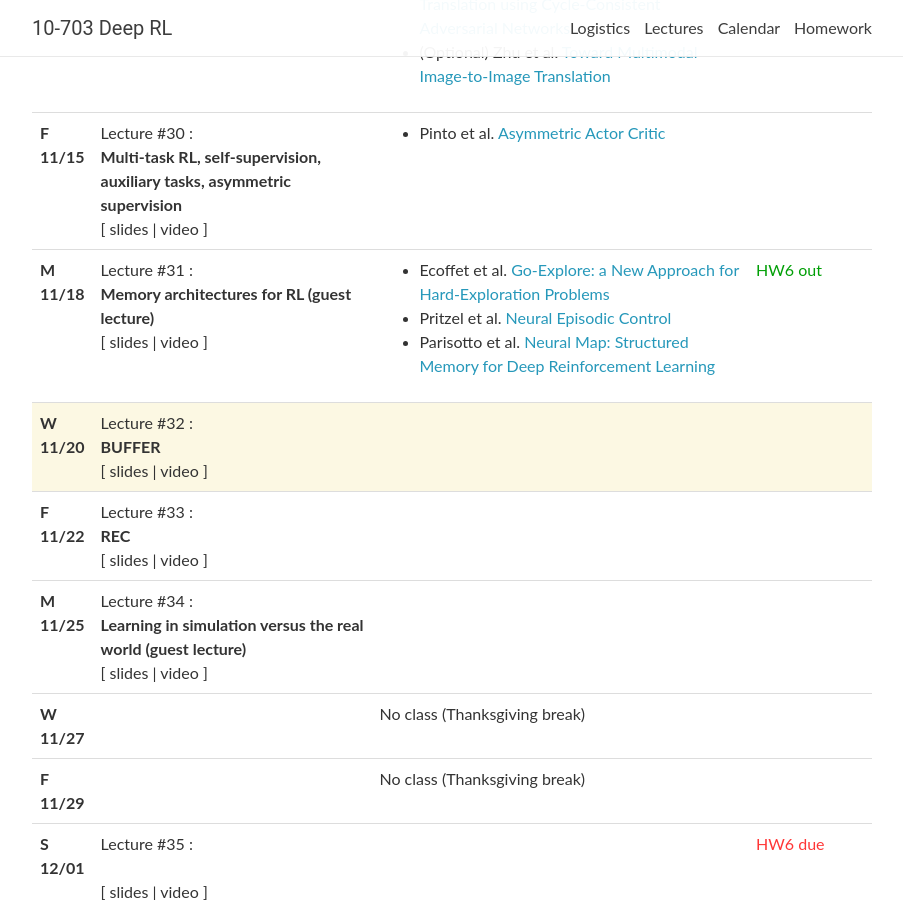
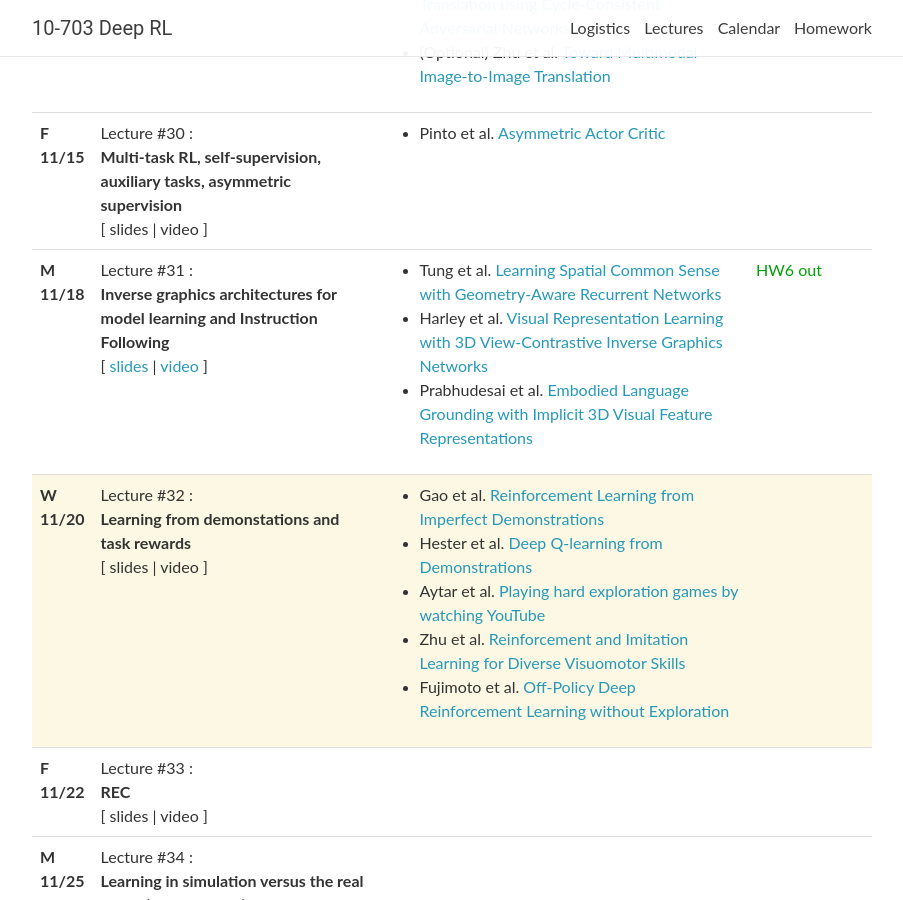
Before and after one commit to cmudeeprl/703website_f19, a Jekyll site: the page built from _pages/lectures.md, in a window 1280 px wide and 900 px high, scrolled down 5368 px. Shown: the whole window, without its empty margins (188-1091 px from the left). Built offline with Jekyll 4.4.1, drawn with Linux system fonts in a browser that asks for light colours; nearby versions of some CDN libraries; comment, search, counter and statistics services are not loaded.

Commit message:
lectures

```diff
--- a/_data/lectures.yml
+++ b/_data/lectures.yml
@@ -449,25 +449,33 @@
 - date: M 11/18
   lecturer:
   title: >
-    <strong>Memory architectures for RL (guest lecture)</strong>
-  slides:
-  video:
+    <strong>Inverse graphics architectures for model learning and Instruction Following</strong>
+  slides: https://cmudeeprl.github.io/703website/assets/lectures/lecture_22.pdf
+  video: https://scs.hosted.panopto.com/Panopto/Pages/Viewer.aspx?id=605352cc-987b-427b-b619-ab090117c673
   notes:
   readings:
-    - Ecoffet et al. <a href="https://arxiv.org/abs/1901.10995" target="_blank">Go-Explore&#58; a New Approach for Hard-Exploration Problems</a>
-    - Pritzel et al. <a href="http://proceedings.mlr.press/v70/pritzel17a.html" target="_blank">Neural Episodic Control</a>
-    - Parisotto et al. <a href="https://arxiv.org/abs/1702.08360" target="_blank">Neural Map&#58; Structured Memory for Deep Reinforcement Learning</a>
+    - Tung et al. <a href="https://arxiv.org/abs/1901.00003" target="_blank">Learning Spatial Common Sense with Geometry-Aware Recurrent Networks</a>
+    - Harley et al. <a href="https://arxiv.org/abs/1906.03764" target="_blank">Visual Representation Learning with 3D View-Contrastive Inverse Graphics Networks</a>
+    - Prabhudesai et al. <a href="https://arxiv.org/abs/1910.01210" target="_blank">Embodied Language Grounding with Implicit 3D Visual Feature Representations</a>
+    # - Ecoffet et al. <a href="https://arxiv.org/abs/1901.10995" target="_blank">Go-Explore&#58; a New Approach for Hard-Exploration Problems</a>
+    # - Pritzel et al. <a href="http://proceedings.mlr.press/v70/pritzel17a.html" target="_blank">Neural Episodic Control</a>
+    # - Parisotto et al. <a href="https://arxiv.org/abs/1702.08360" target="_blank">Neural Map&#58; Structured Memory for Deep Reinforcement Learning</a>
   logistics:
     <span class="event">HW6 out</span>
 
 - date: W 11/20
   lecturer:
   title: >
-    <strong>BUFFER</strong>
+    <strong>Learning from demonstations and task rewards</strong>
   slides:
   video:
   notes:
   readings:
+    - Gao et al. <a href="https://arxiv.org/abs/1802.05313" target="_blank">Reinforcement Learning from Imperfect Demonstrations</a>
+    - Hester et al. <a href="https://arxiv.org/abs/1704.03732" target="_blank">Deep Q-learning from Demonstrations</a>
+    - Aytar et al. <a href="https://arxiv.org/abs/1805.11592" target="_blank">Playing hard exploration games by watching YouTube</a>
+    - Zhu et al. <a href="https://arxiv.org/abs/1802.09564" target="_blank">Reinforcement and Imitation Learning for Diverse Visuomotor Skills</a>
+    - Fujimoto et al. <a href="https://arxiv.org/abs/1812.02900" target="_blank">Off-Policy Deep Reinforcement Learning without Exploration</a>
   logistics:
 
 - date: F 11/22
```
Also changed, not shown: 1 other file.
